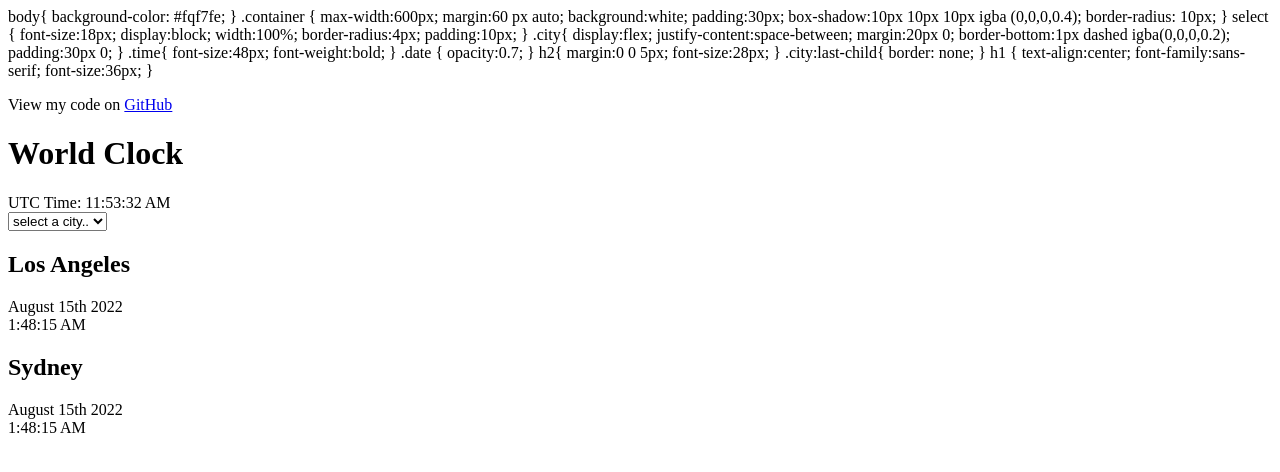
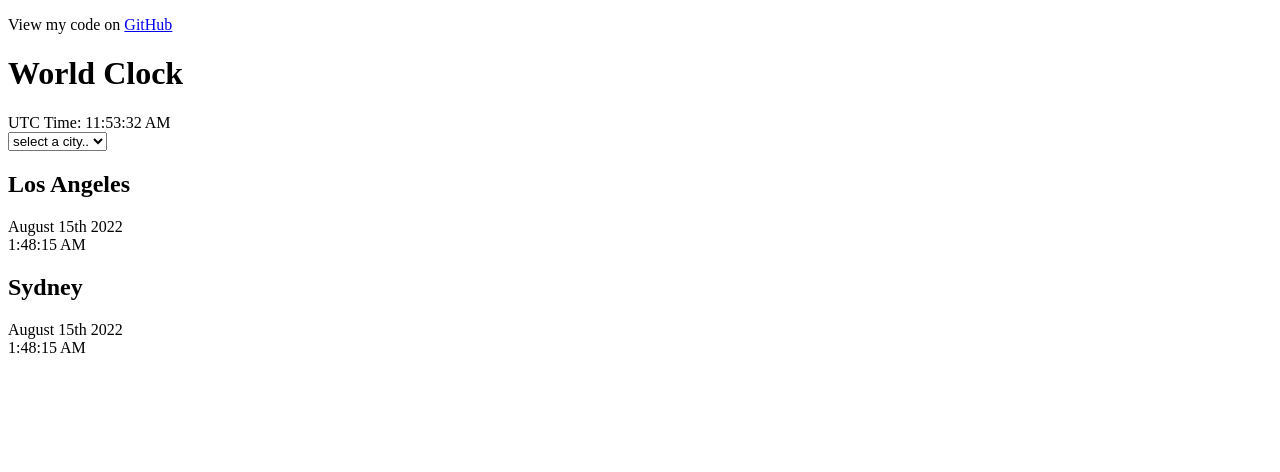
Before and after one commit to Mbalivile/World-Clock, a plain HTML site: page index.html in a window 1280 px wide. Drawn offline with Linux system fonts and the light colour scheme.

Commit message:
Update index.html

```diff
--- a/index.html
+++ b/index.html
@@ -6,50 +6,6 @@
   <title>World Clock</title>
 </head>
 <body>
-body{
-   background-color: #fqf7fe;
-}
-.container {
-    max-width:600px;
-    margin:60 px auto;
-    background:white;
-    padding:30px;
-    box-shadow:10px 10px 10px igba    (0,0,0,0.4);
-    border-radius: 10px;
-}
-select {
-    font-size:18px;
-    display:block;
-    width:100%;
-    border-radius:4px;
-    padding:10px;
-}
-.city{
-    display:flex;
-    justify-content:space-between;
-    margin:20px 0;
-    border-bottom:1px dashed igba(0,0,0,0.2);
-    padding:30px 0;
-}
-.time{
-    font-size:48px;
-    font-weight:bold;
-}
-.date {
-    opacity:0.7;
-}
-h2{
-   margin:0 0 5px;
-   font-size:28px;
-}
-.city:last-child{
-   border: none;
-}
-h1 {
-    text-align:center;
-    font-family:sans-serif;
-    font-size:36px;
-}
   <p>View my code on
     <a href="https://github.com/Mbalivile/World-Clock" target="_blank">GitHub</a>
   </p>
```
